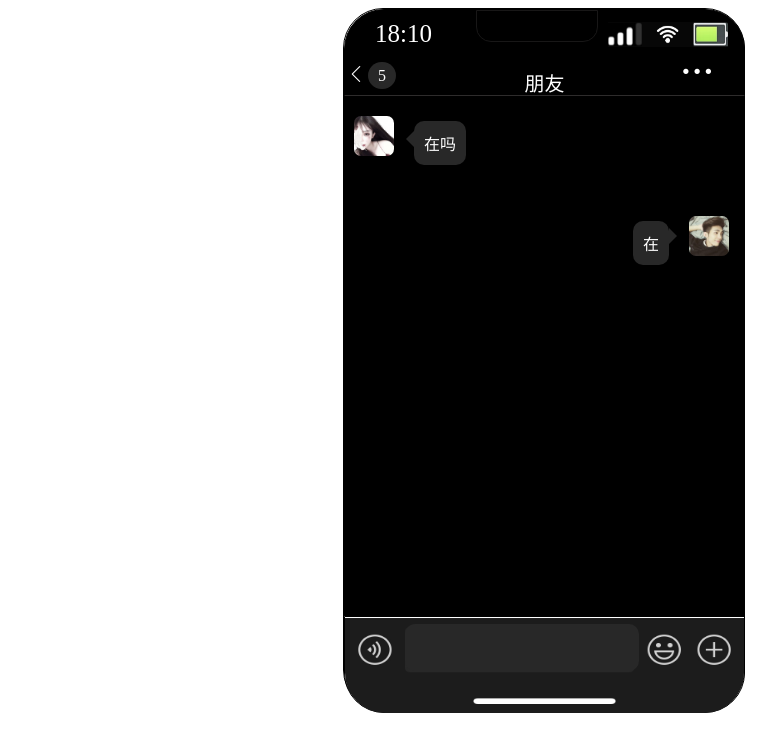
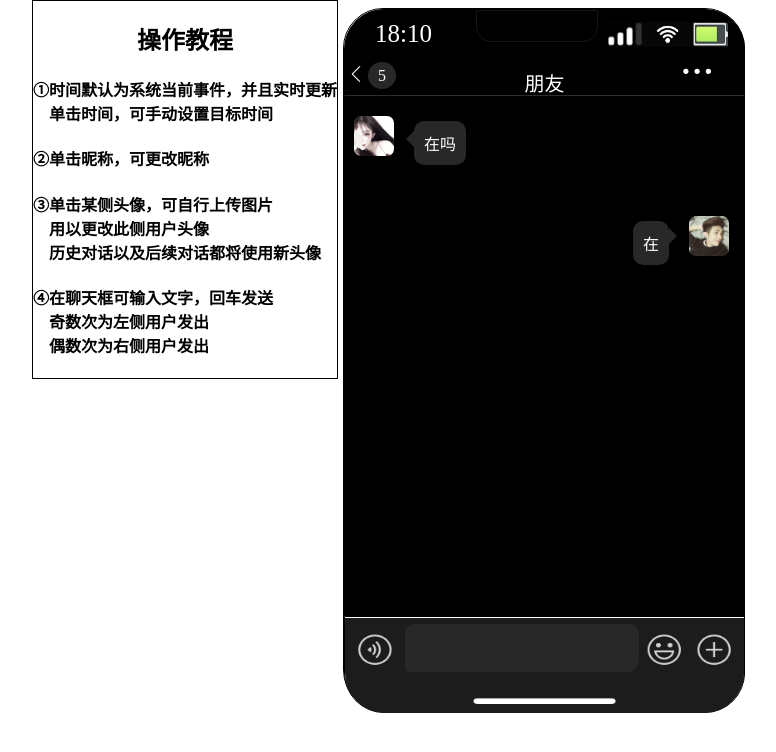
Before and after one commit to AlwaysHandsomeMrHan/web_weChat_demo, a plain HTML site: page index.html in a window 1280 px wide. Shown: the whole page, without its empty margins (96-872 px from the left). Drawn offline with nearby package versions, Linux system fonts and the light colour scheme.

Commit message:
V1.1----add some indicate

```diff
--- a/CSS/weChat_style.css
+++ b/CSS/weChat_style.css
@@ -1,7 +1,12 @@
 @import "https://lib.baomitu.com/simple-line-icons/latest/css/simple-line-icons.css";
-/*div{*/
-/*    border: 1px solid black;*/
-/*}*/
+
+#indicate{
+    border: 1px solid black;
+    position: absolute;
+    top: 0px;
+    left: 10%;
+    display: inline-block;
+}
 #phone_frame,#phone_top,#phone_camera,#phone_bottom
 {
     border: 1px solid black;
--- a/index.html
+++ b/index.html
@@ -20,6 +20,26 @@
 <!--    }-->
 <!--</script>-->
 <body>
+<div id="indicate">
+    <h2 style="text-align: center">操作教程</h2>
+    <h4>
+        ①时间默认为系统当前事件，并且实时更新<br/>
+        &emsp;单击时间，可手动设置目标时间
+    </h4>
+    <h4>
+        ②单击昵称，可更改昵称
+    </h4>
+    <h4>
+        ③单击某侧头像，可自行上传图片<br/>
+        &emsp;用以更改此侧用户头像<br/>
+        &emsp;历史对话以及后续对话都将使用新头像<br/>
+    </h4>
+    <h4>
+        ④在聊天框可输入文字，回车发送<br/>
+        &emsp;奇数次为左侧用户发出<br/>
+        &emsp;偶数次为右侧用户发出
+    </h4>
+</div>
 <!--手机框架-->
 <div id="phone_frame">
 
```
